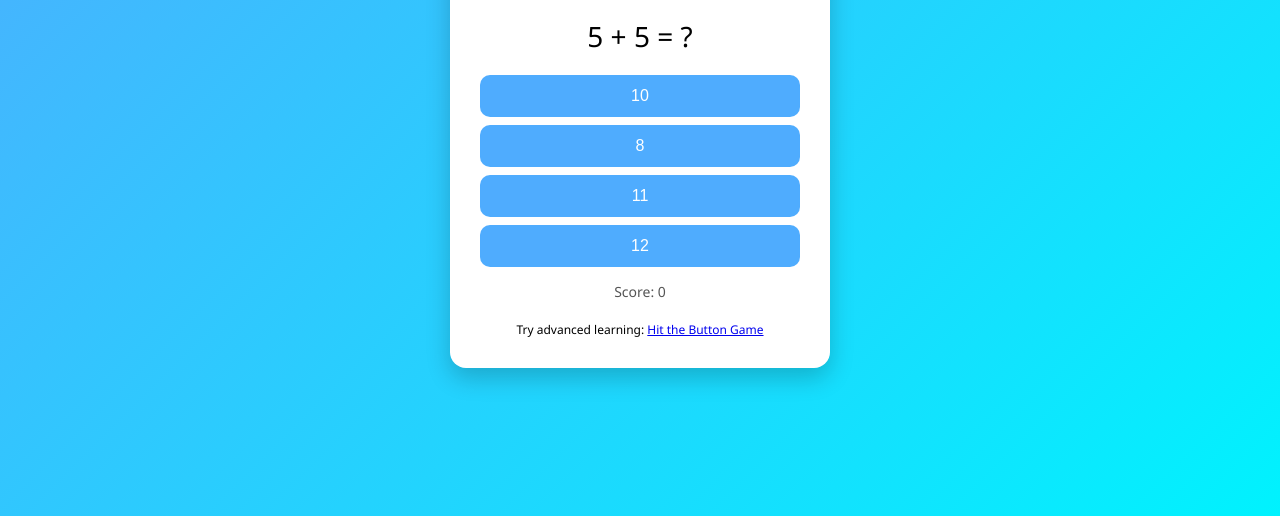
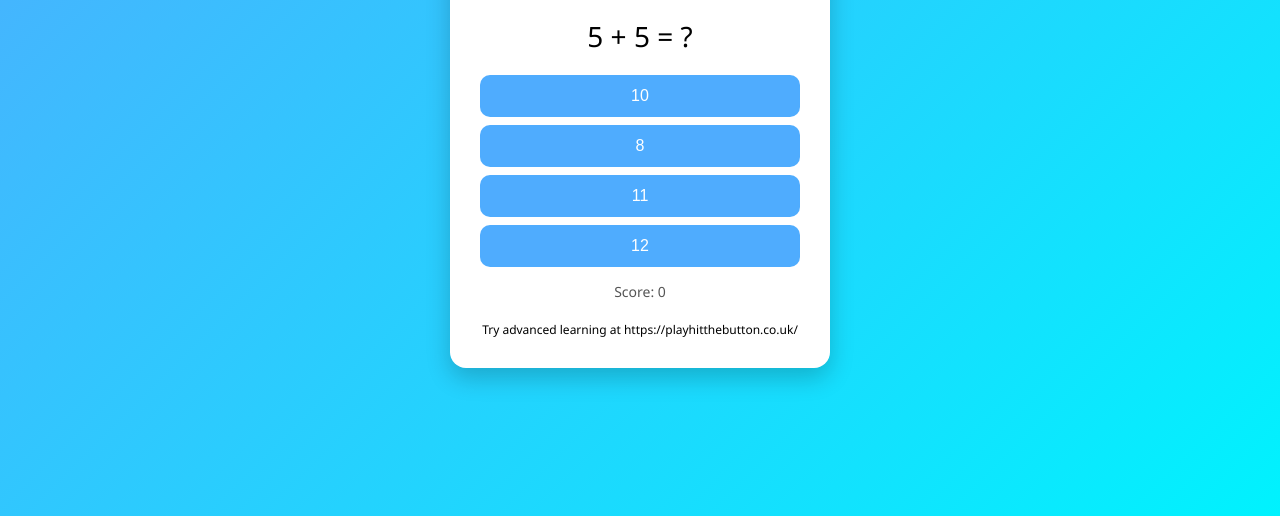
Before and after one commit to kavyasethi1/math-practice-tool, a plain HTML site: page index.html in a window 1280 px wide. Shown: the part 284-800 px from the top of the page. Drawn offline with Linux system fonts and the light colour scheme.

Commit message:
Update index.html

```diff
--- a/index.html
+++ b/index.html
@@ -87,10 +87,9 @@ h1 {
   <div class="score" id="score">Score: 0</div>
 
   <div class="footer">
-    Try advanced learning:
-    <a href="https://playhitthebutton.co.uk/" target="_blank">
-      Hit the Button Game
-    </a>
+    Try advanced learning at https://playhitthebutton.co.uk/
+
+
   </div>
 </div>
 
```
